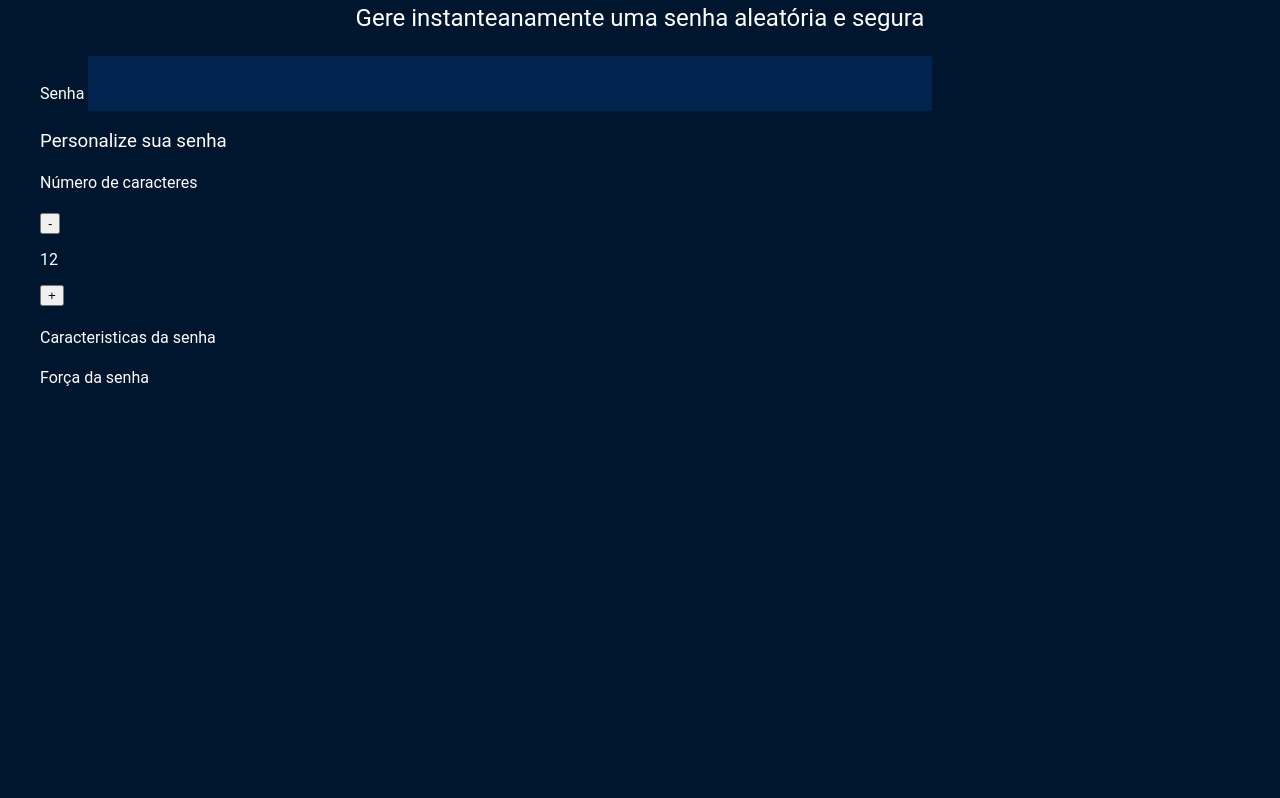
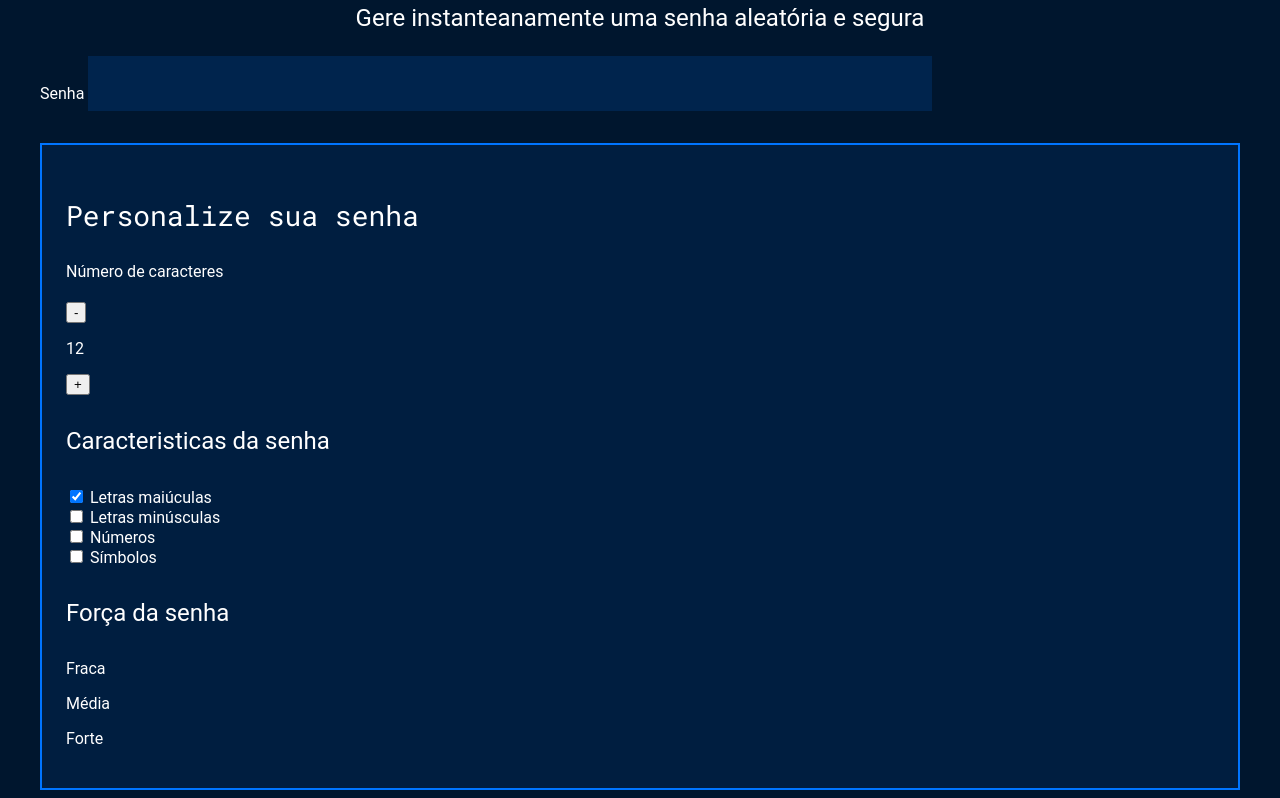
Before and after one commit to isneik/Gerador-de-Senha, a plain HTML site: page index.html in a window 1280 px wide. Shown: the part 213-1011 px from the top of the page. Before the commit the page ends 800 px from the top, so only its background shows below. Drawn offline with Linux system fonts and the light colour scheme.

```diff
--- a/index.html
+++ b/index.html
@@ -32,9 +32,32 @@
                 </div>
                 <div class="parametro-senha">
                     <h4 class="parametro-senha__titulo">Caracteristicas da senha</h4>
+                    <div class="parametro-senha-checkbox">
+                        <input name="maiusculo" type="checkbox" checked>
+                            <label for="maiusculo"> Letras maiúculas</label>
+                    </div>
+                    <div class="parametro-senha-checkbox">
+                        <input name="minusculo" type="checkbox" class="checkbox">
+                        <label for="minusculo">Letras minúsculas</label>
+                    </div>
+                </div>
+                <div class="parametro-senha-checkbox">
+                    <input name="numero" type="checkbox">
+                    <label for="numero">Números</label>
+                </div>
+                <div class="parametro-senha-checkbox">
+                    <input name="simbolo" type="checkbox">
+                    <label for="simbolo">Símbolos</label>
                 </div>
                 <div class="parametro-senha">
                     <h4 class="parametro-senha__titulo">Força da senha</h4>
+                    <div class="barra"></div>
+                    <div class="forca forte"></div>
+                    <div class="parametro-senha-textos">
+                        <p>Fraca</p>
+                        <p>Média</p>
+                        <p>Forte</p>
+                    </div>
                 </div>
                 </div>
             </div>
--- a/style.css
+++ b/style.css
@@ -58,3 +58,19 @@
     max-width: 1200px;
     margin: 0 auto;
 }
+
+.parametro{
+    background-color: var(--fundo-texto);
+    border: 2px solid var(--borda);
+    margin-top: 32px;
+    padding: 24px;
+}
+
+.parametro-titulo{
+    font-family: var(--roboto-mono);
+    font-size: 28px;
+}
+
+.parametro-senha__titulo{
+    font-size: 24px;
+}
```
